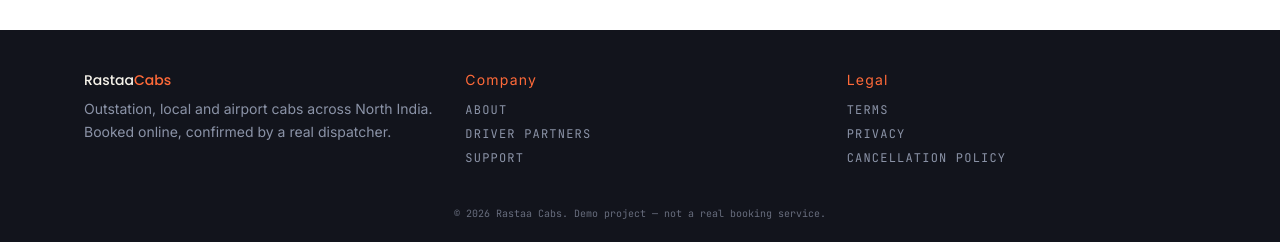
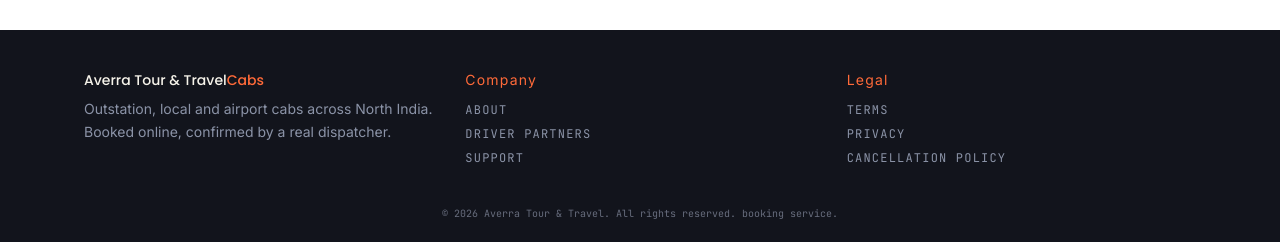
Before and after one commit to flipzartcare-averra/averra-frontend, a Next.js app: page / in a window 1280 px wide. Shown: the part 2988-3230 px from the top of the page. Built offline with nearby package versions, Linux system fonts and the light colour scheme; no server answers.

Commit message:
Update Footer.jsx

```diff
--- a/components/Footer.jsx
+++ b/components/Footer.jsx
@@ -3,7 +3,7 @@ export default function Footer() {
     <footer className="bg-road mt-20">
       <div className="max-w-6xl mx-auto px-5 py-10 grid sm:grid-cols-3 gap-8">
         <div>
-          <p className="font-display text-paper text-sm mb-2">Rastaa<span className="text-accent">Cabs</span></p>
+          <p className="font-display text-paper text-sm mb-2">Averra Tour & Travel<span className="text-accent">Cabs</span></p>
           <p className="font-body text-steel text-sm leading-relaxed">
             Outstation, local and airport cabs across North India. Booked
             online, confirmed by a real dispatcher.
@@ -16,10 +16,10 @@ export default function Footer() {
           <a href="#" className="hover:text-accent">
             About
           </a>
-          <a href="#" className="hover:text-accent">
+          <a href="tel:+917889247126" className="hover:text-accent">
             Driver partners
           </a>
-          <a href="#" className="hover:text-accent">
+          <a href="tel:+917889247126" className="hover:text-accent">
             Support
           </a>
         </div>
@@ -39,7 +39,7 @@ export default function Footer() {
         </div>
       </div>
       <div className="text-center font-mono text-[10px] text-steel/70 pb-6">
-        © {new Date().getFullYear()} Rastaa Cabs. Demo project — not a real
+        © {new Date().getFullYear()} Averra Tour & Travel. All rights reserved.
         booking service.
       </div>
     </footer>
```
